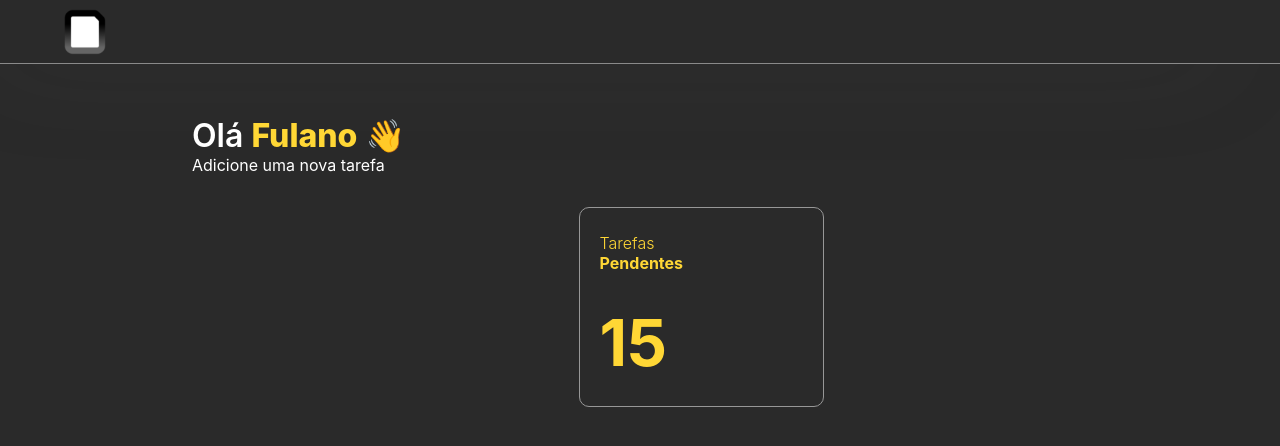
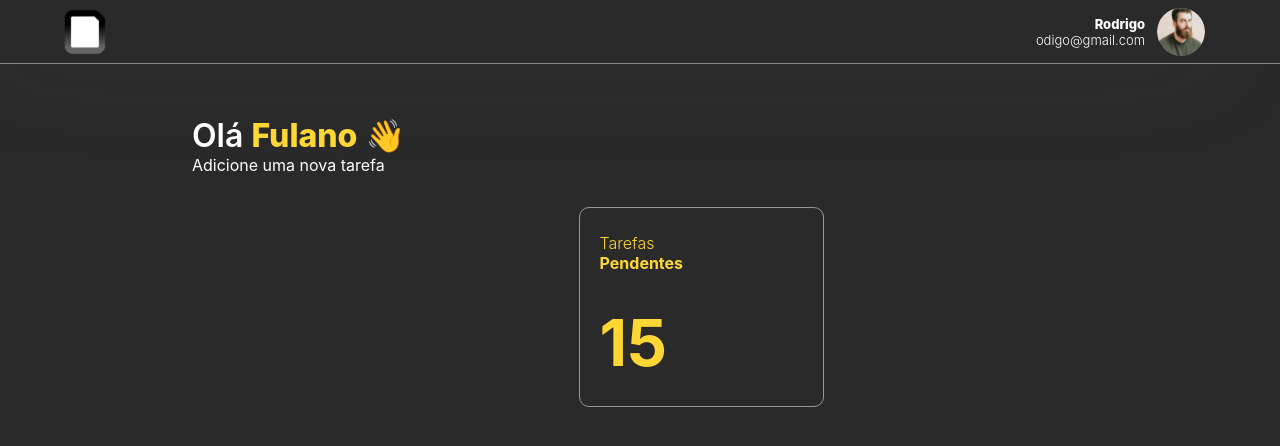
Before and after one commit to gabrielsb18/PI-FrontEnd, a React (Vite) app: page /home in a window 1280 px wide. Shown: the top 446 px of the page. Built offline with nearby package versions, Linux system fonts and the light colour scheme.

Commit message:
Closes #21 criando botão de profile

```diff
--- /dev/null
+++ b/src/components/ButtonProfile/ButtonProfile.jsx
@@ -0,0 +1,18 @@
+import {ContainerProfile, ContentProfile, ProfileName, ProfileEmail, ProfileImage } from "./ButtonProfile.style";
+
+export function ButtonProfile(){
+    return (
+        <ContainerProfile>
+
+            <ContentProfile>
+                <ProfileName>Rodrigo</ProfileName>
+                <ProfileEmail>odigo@gmail.com</ProfileEmail>
+            </ContentProfile>
+
+            <ProfileImage>
+                <img src = "/IconProfile.svg" alt = "Foto de perfil"/>
+            </ProfileImage>
+
+        </ContainerProfile>
+    );
+}
--- /dev/null
+++ b/src/components/ButtonProfile/ButtonProfile.style.js
@@ -0,0 +1,55 @@
+import styled from "styled-components";
+
+export const ContainerProfile = styled.div`
+    display: flex;
+    align-items: center;
+    justify-content: center;
+    gap: 12px;
+
+    border-radius: 8px;
+    padding: 0 14px;
+
+    border: 1px solid transparent;
+    cursor: pointer;
+
+    transition: ease-out 0.2s;
+
+    &:hover {
+        border-color: #666;
+    }
+`;
+
+export const ContentProfile = styled.div`
+    display: flex;
+    align-items: end;
+    justify-content: center;
+    flex-direction: column;
+`;
+
+export const ProfileName = styled.p`
+    font-size: 13px;
+    color: #FFFFFF;
+    font-weight: 800;
+`;
+
+export const ProfileEmail = styled.p`
+font-size: 13px;
+    color: #FFFFFF;
+    font-weight: 300;
+`;
+
+export const ProfileImage = styled.div`
+    display: flex;
+    width: 3rem;
+    height: 3rem;
+    border-radius: 100%;
+    justify-content: center;
+    align-items: center;
+    overflow: hidden;
+
+    > img {
+        max-width: max-content;
+        height: auto;
+        width: 100%;
+    }
+`;
--- a/src/components/Header/Header.jsx
+++ b/src/components/Header/Header.jsx
@@ -1,9 +1,12 @@
+import { ButtonProfile } from "../ButtonProfile/ButtonProfile";
 import { Header } from "./Header.style";
 
 export default function HeaderNav() {
     return (
         <Header>
             <img src="/IconLogo.svg" alt="Logo Notes" />
+
+            <ButtonProfile/>
         </Header>
     )
 }
--- a/src/pages/Home/Home.jsx
+++ b/src/pages/Home/Home.jsx
@@ -1,6 +1,5 @@
 import HeaderNav from "../../components/Header/Header";
-import { ContainerBody, Main, ContainerGraphics, ContentGraphicTwo, HeaderTitle } from "./home.style";
-
+import { ContainerBody, Main, ContainerGraphics, ContentGraphicTwo, HeaderTitle } from "./Home.style";
 
 export default function Home (){
     return(
```
Also changed, not shown: public/IconProfile.svg (added), 1 other file (tests, documents, lock files or other folders).
